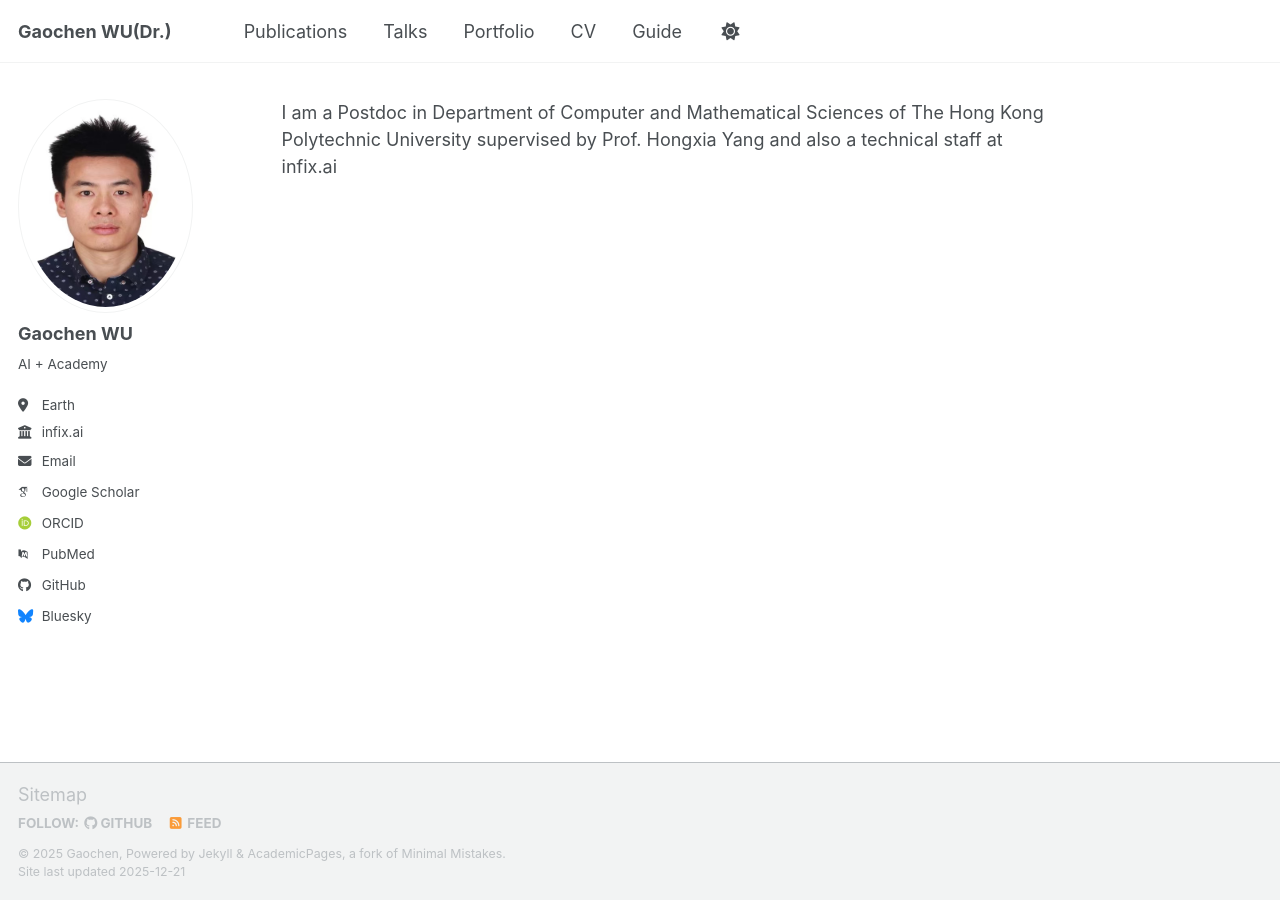
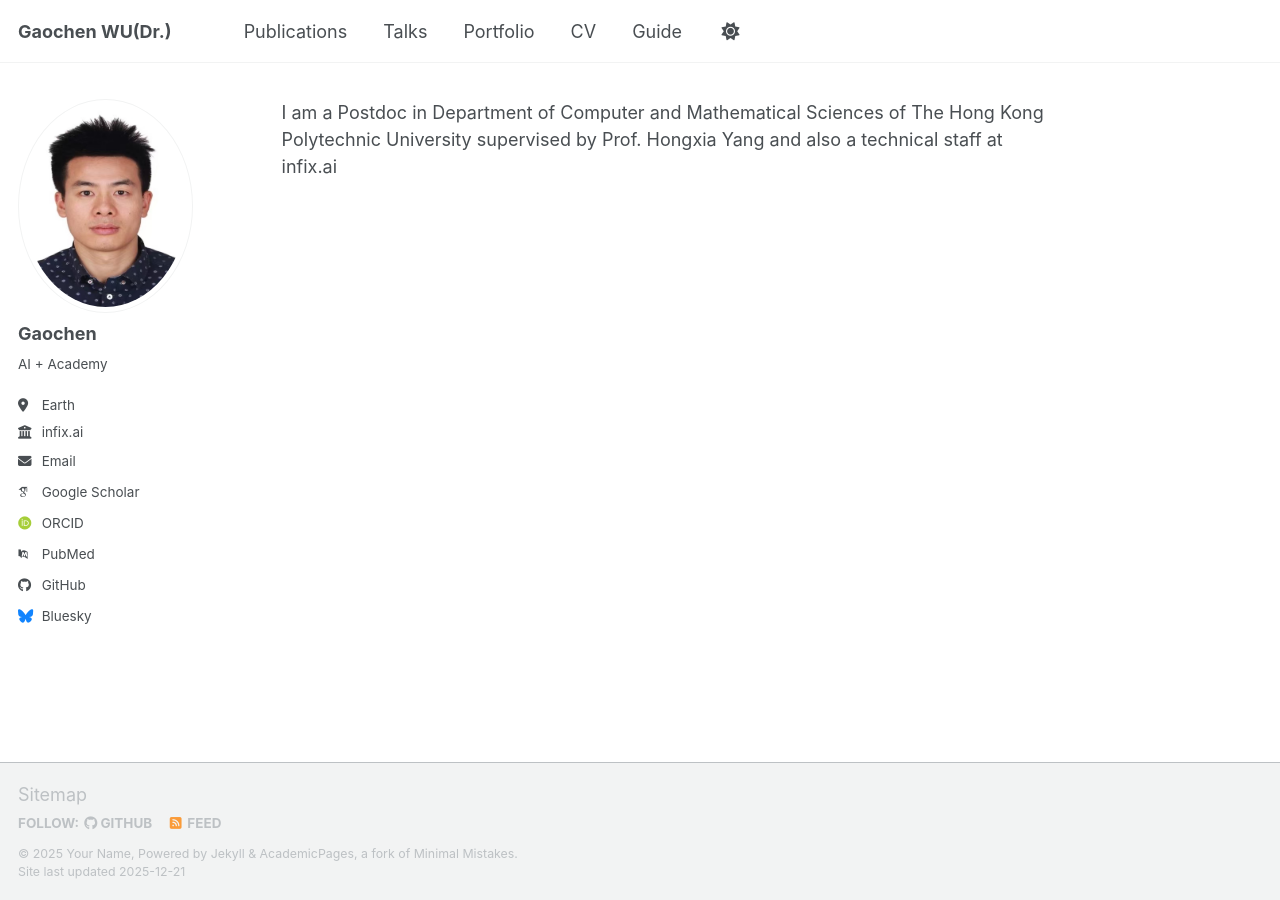
Before and after one commit to wgc20/wgc20.github.io, a Jekyll site: the page built from _pages/about.md, in a window 1280 px wide. Built offline with Jekyll 4.4.1, drawn with Linux system fonts in a browser that asks for light colours; some web fonts are replaced; a script bundle is joined from its source files by our own code; library files that are not in the unit come from our copies.

Commit message:
Update _config.yml

```diff
--- a/_config.yml
+++ b/_config.yml
@@ -11,7 +11,7 @@ locale                   : "en-US"
 site_theme               : "default" # Currently available options are "default", "air"
 title                    : "Gaochen WU(Dr.)"
 title_separator          : "-"
-name                     : &name "Gaochen"
+name                     : &name "Your Name"
 description              : &description "Your Name's academic portfolio"   # Update this with a general description of your site, this is the default if not overridden by a page
 url                      : https://wgc20.github.io # The base hostname & protocol for your site e.g. "https://[your GitHub username].github.io",
                                                            # or if you already have some other page hosted on Github then use "https://[your GitHub username].github.io/[Your Repo Name]"
@@ -24,7 +24,7 @@ repository               : "wgc20/wgc20.github.io"
 author:
   # Biographic information
   avatar           : "gaochen.jpg"
-  name             : "Gaochen WU"
+  name             : "Gaochen"
   pronouns         : # example: "she/her"
   bio              : "AI + Academy"
   location         : "Earth"
```
